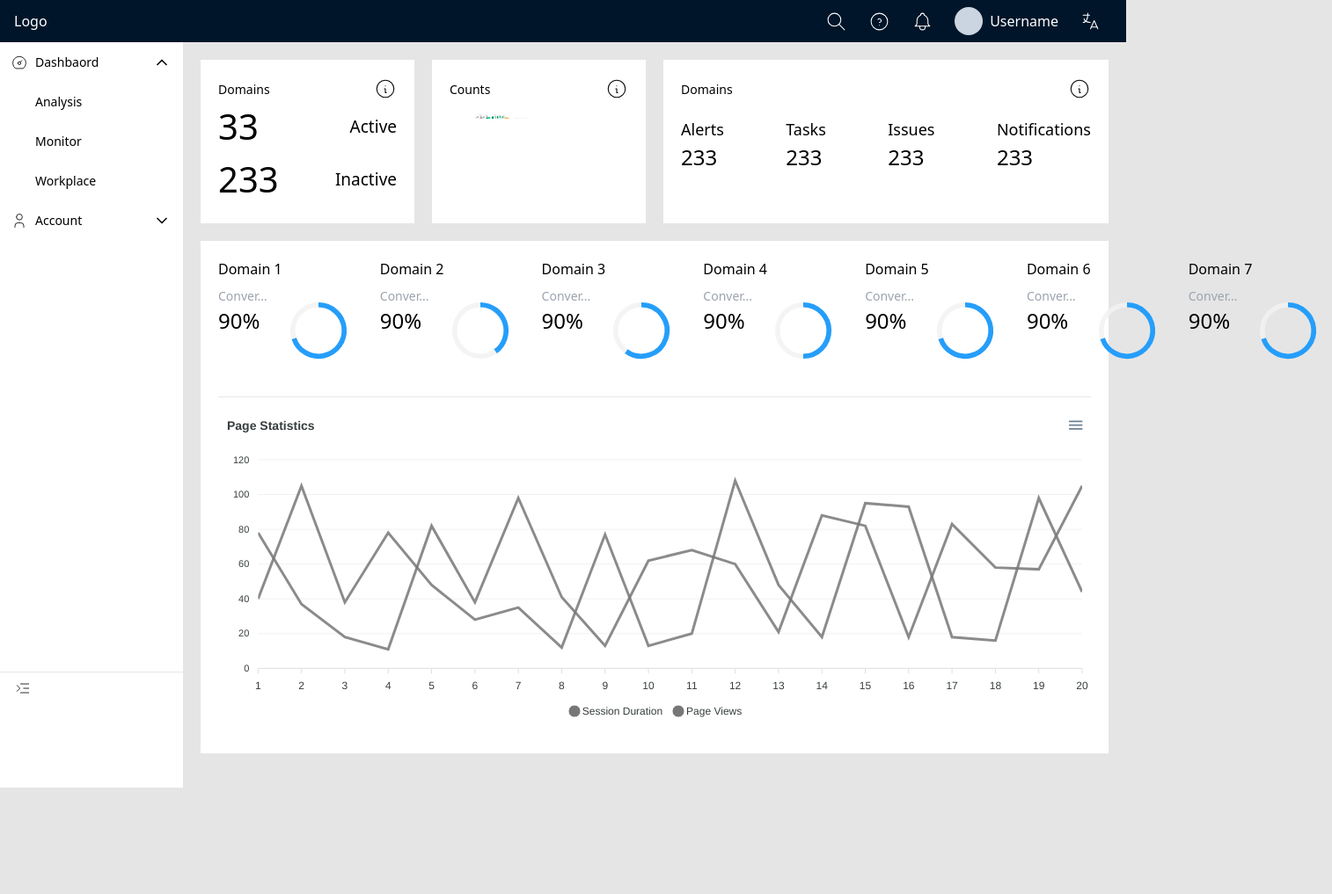
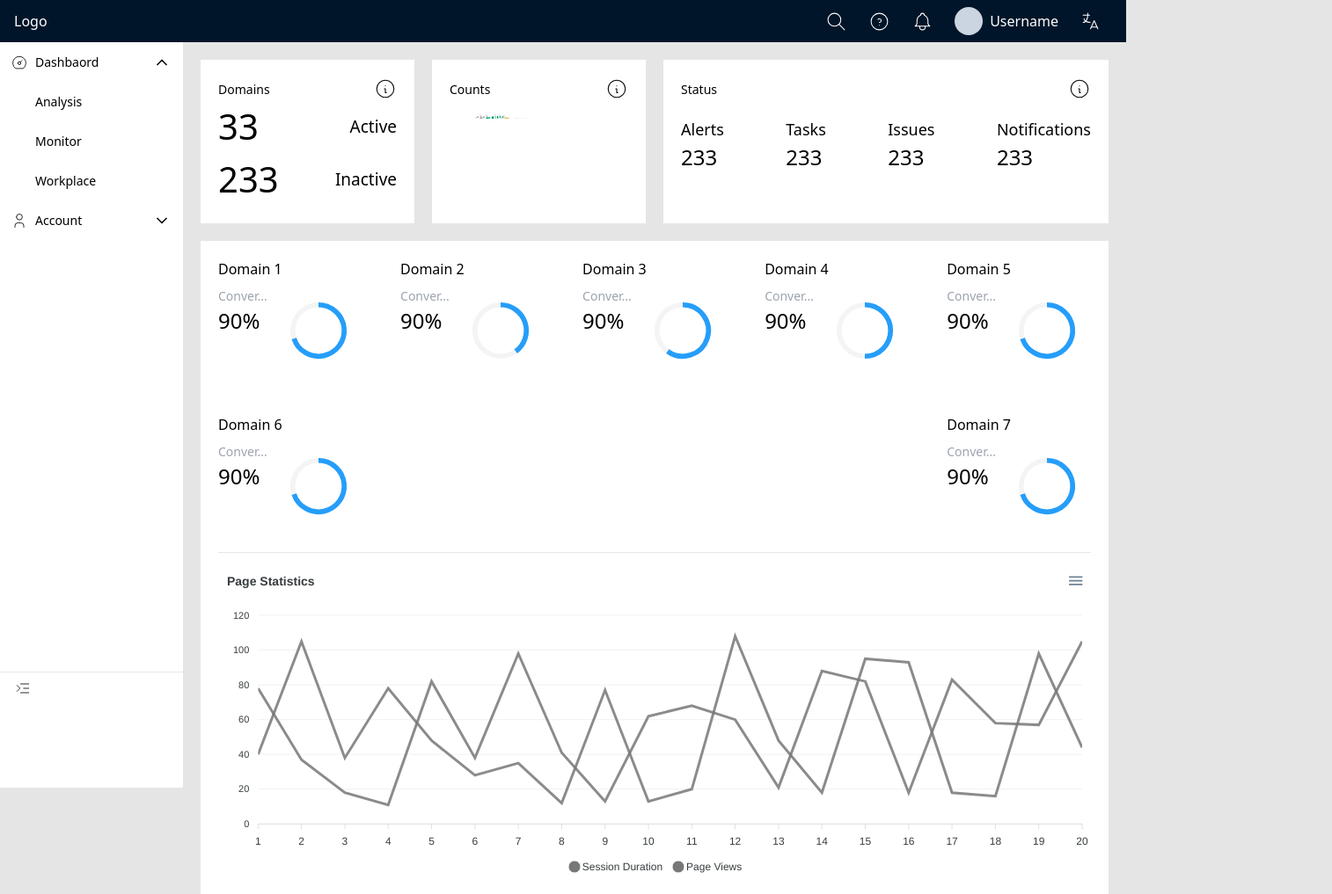
Before and after one commit to shsazib/demo-dashboard, a website built with Vite: page index.html in a window 1280 px wide. Shown: the top 1017 px of the page at 88% size, 1514 px wide, since content can reach past the window. Before the commit the page ends 857 px from the top, so only its background shows below. Built offline with nearby package versions, Linux system fonts and the light colour scheme.

Commit message:
some content change

```diff
--- a/index.html
+++ b/index.html
@@ -183,7 +183,7 @@
 					<div class="col-span-2 bg-white p-5">
 						<div class="grid gap-5">
 							<div class="flex justify-between items-center">
-								<p class="text-[14px]">Domains</p>
+								<p class="text-[14px]">Status</p>
 								<svg xmlns="http://www.w3.org/2000/svg" class="icon icon-tabler icon-tabler-info-circle"
 									width="26" height="26" viewBox="0 0 24 24" stroke-width="1" stroke="currentColor"
 									fill="none" stroke-linecap="round" stroke-linejoin="round">
@@ -215,7 +215,7 @@
 					</div>
 				</div>
 				<div class=" mx-5 p-5 bg-white">
-					<div class="flex items-center justify-between border-b gap-5">
+					<div class="flex items-center flex-wrap justify-between border-b gap-5">
 						<div class="grid gap-2 pb-5 border-transparent border-b-2 hover:border-[var(--borderColor)]">
 							<p class="text-[16px] font-medium">Domain 1</p>
 							<div class="flex gap-2">
```
